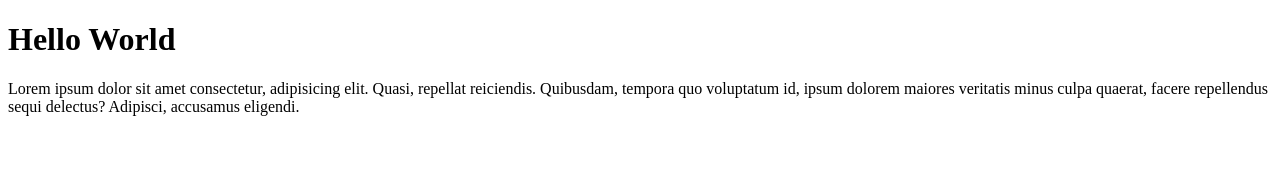
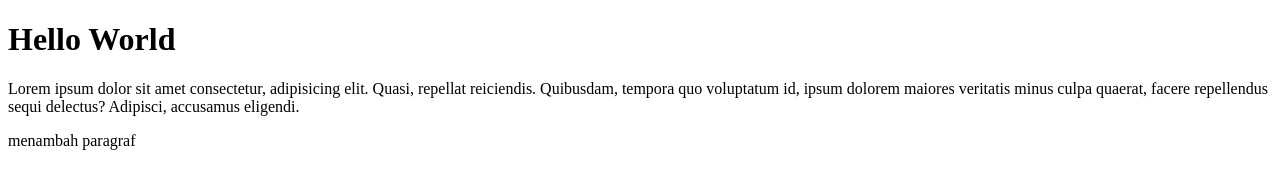
Before and after one commit to chivalry7/belajar, a plain HTML site: page index.html in a window 1280 px wide. Drawn offline with Linux system fonts and the light colour scheme.

Commit message:
menambah paragraf

```diff
--- a/index.html
+++ b/index.html
@@ -9,5 +9,6 @@
 <body>
     <h1>Hello World</h1>
     <p>Lorem ipsum dolor sit amet consectetur, adipisicing elit. Quasi, repellat reiciendis. Quibusdam, tempora quo voluptatum id, ipsum dolorem maiores veritatis minus culpa quaerat, facere repellendus sequi delectus? Adipisci, accusamus eligendi.</p>
-</body>
+    <p>menambah paragraf</p>
+    </body>
 </html>
```
